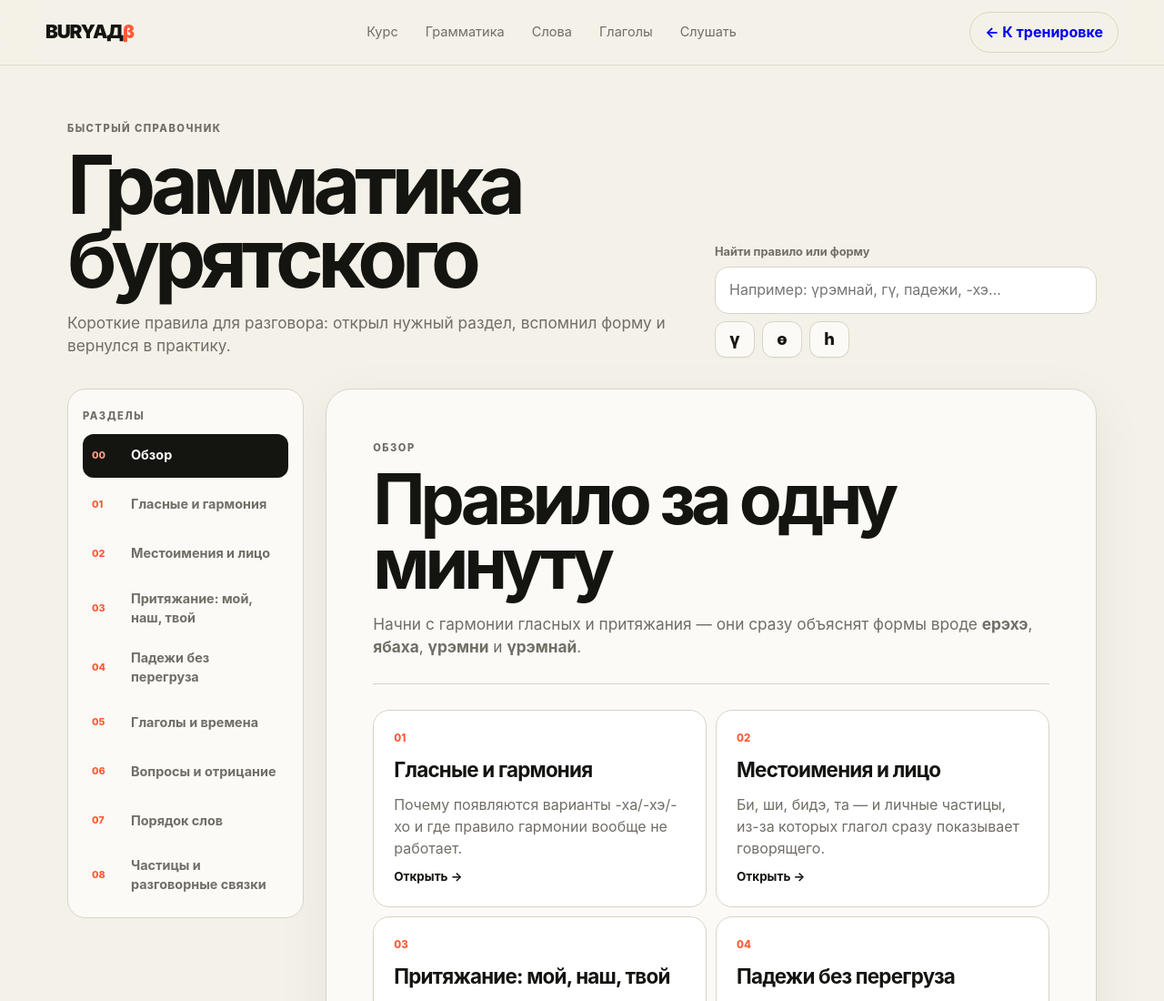
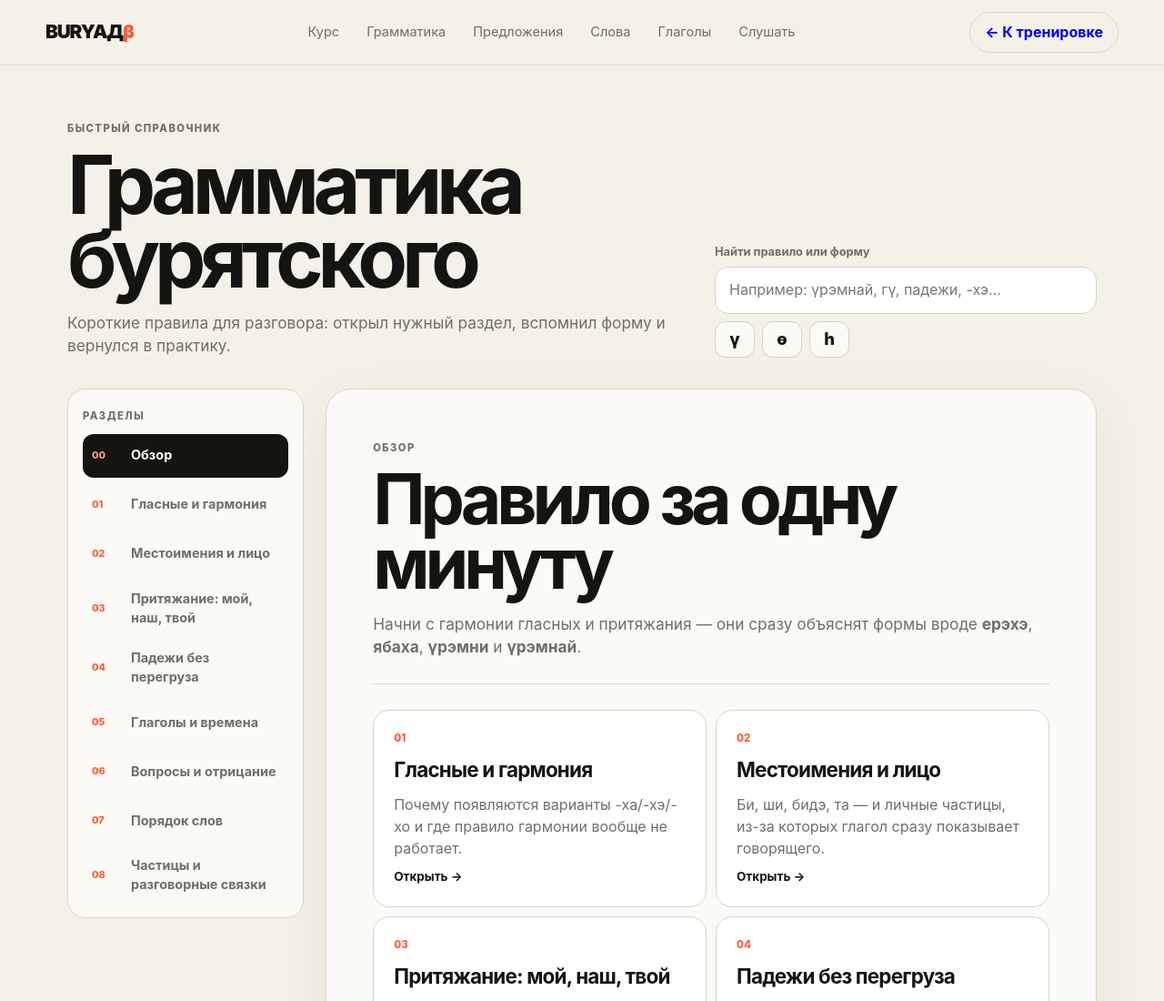
Before and after one commit to ValeriiOsodoev/buryad, a website: page web/grammar.html in a window 1280 px wide. Shown: the top 1100 px of the page at 91% size. Drawn offline with Linux system fonts and the light colour scheme; files that its build step writes are made by us from their sources; files whose address does not match are found by name.

Commit message:
feat: link feedback from grammar reference

```diff
--- a/web/grammar.html
+++ b/web/grammar.html
@@ -16,6 +16,7 @@
     <nav class="desktop-nav" aria-label="Навигация">
       <a href="/">Курс</a>
       <a href="/grammar" aria-current="page">Грамматика</a>
+      <a href="/feedback">Предложения</a>
       <a href="/#core">Слова</a>
       <a href="/#verbs">Глаголы</a>
       <a href="/#video">Слушать</a>
```
